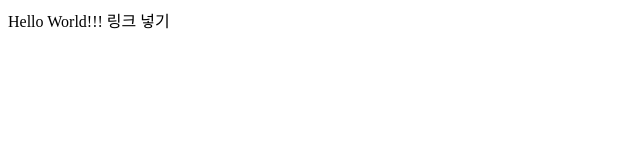
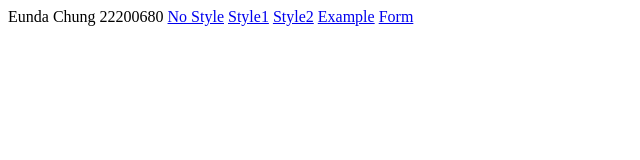
Before and after one commit to EundaChung/Project2, a plain HTML site: page index.html in a window 1280 px wide. Shown: the whole page, without its empty margins (0-640 px from the left). Drawn offline with Linux system fonts and the light colour scheme.

Commit message:
link index.html

```diff
--- a/index.html
+++ b/index.html
@@ -7,7 +7,12 @@
     <title>Document</title>
 </head>
 <body>
-    Hello World!!!
-    링크 넣기
+    Eunda Chung 22200680
+    <a href="https://lovely-mousse-984bc7.netlify.app/nostyle.html">No Style</a>
+    <a href="https://lovely-mousse-984bc7.netlify.app/style1.html">Style1</a>
+    <a href="https://lovely-mousse-984bc7.netlify.app/style2.html">Style2</a>
+    <a href="https://lovely-mousse-984bc7.netlify.app/example.html">Example</a>
+    <a href="https://lovely-mousse-984bc7.netlify.app/form.html">Form</a>
+
 </body>
 </html>
```
